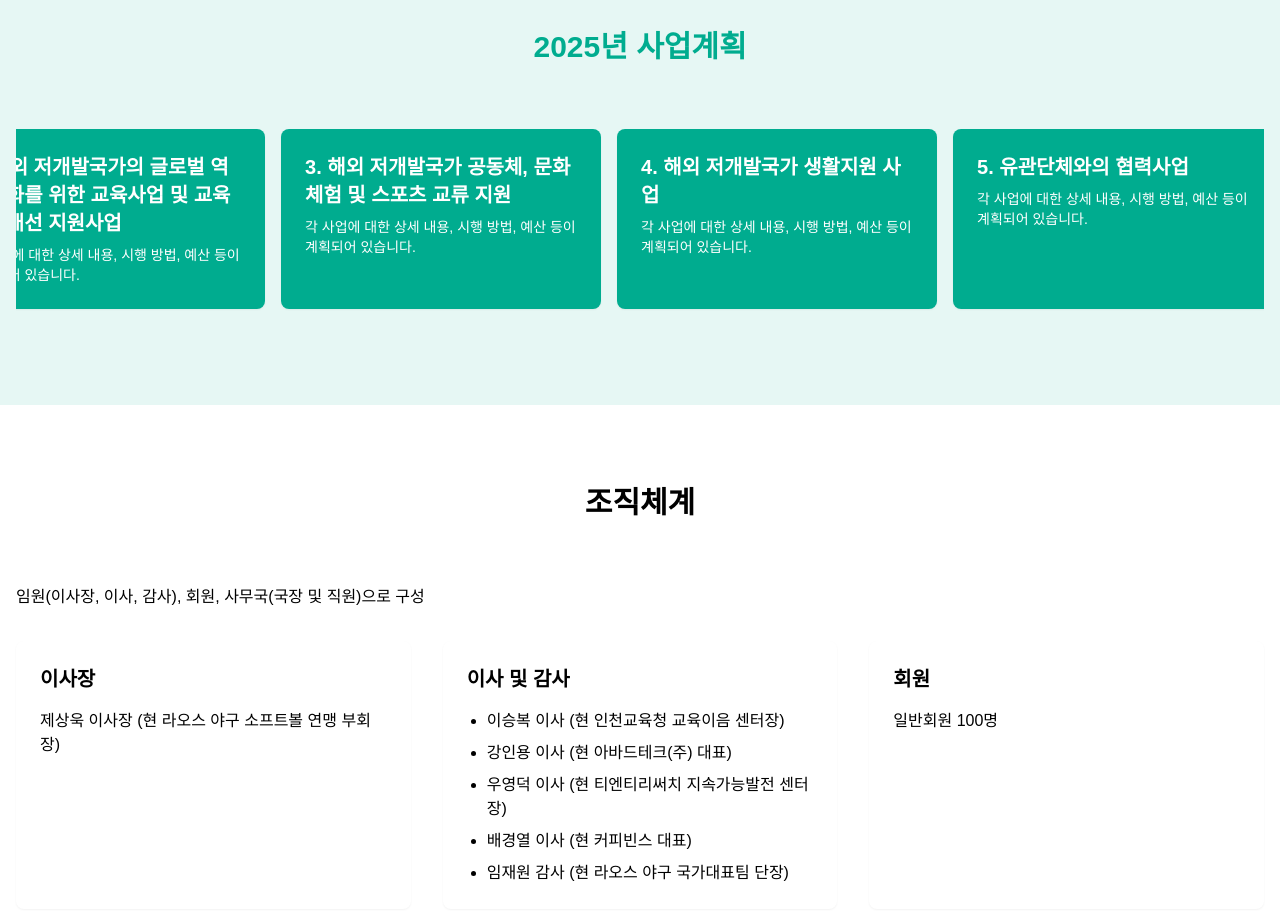
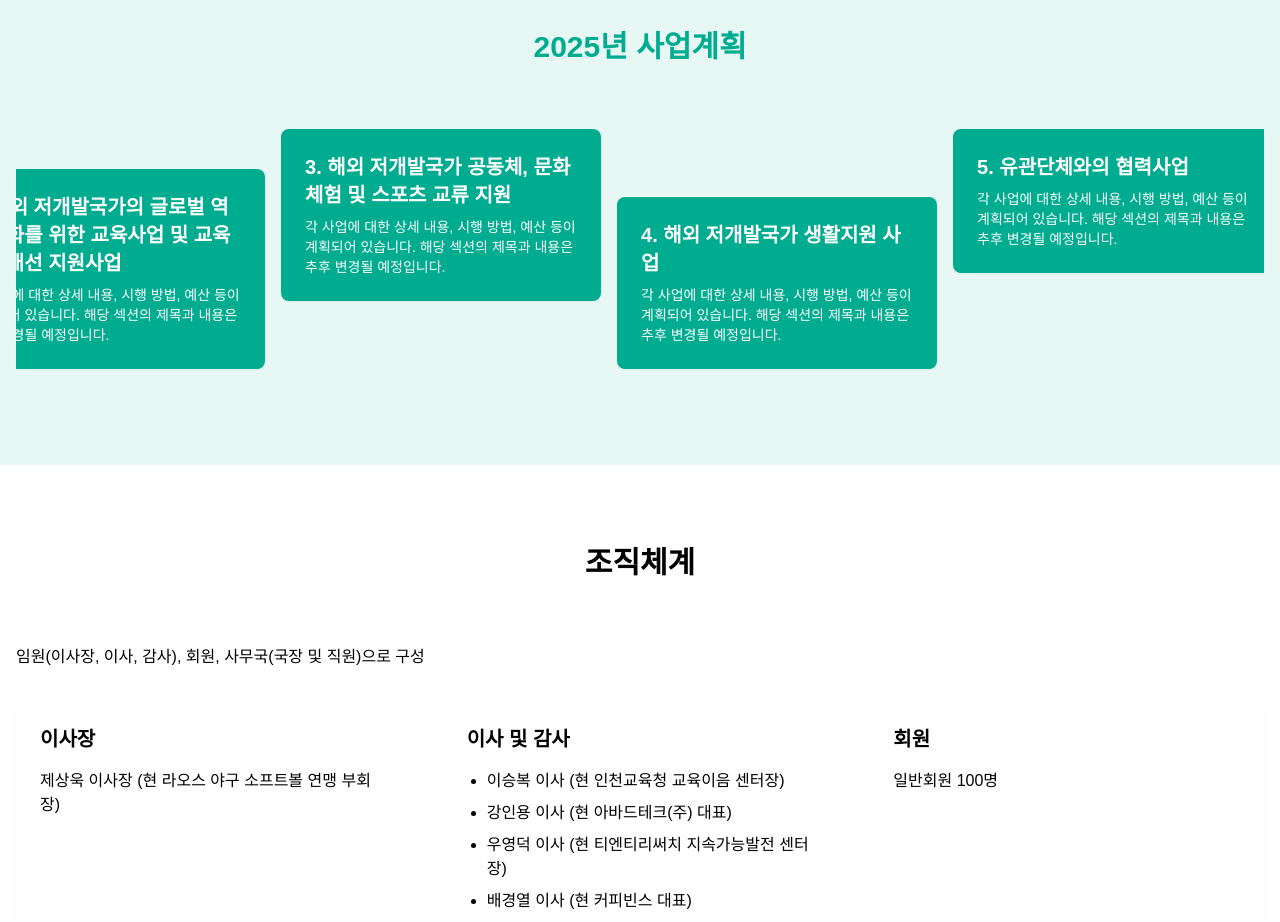
Before and after one commit to cheol-95/lao_web, a Next.js app: page / in a window 1280 px wide. Shown: the part 2120-3042 px from the top of the page. Built offline with nearby package versions, Linux system fonts and the light colour scheme.

Commit message:
update: 사업계획 카드 위치 조정

```diff
--- a/app/page.tsx
+++ b/app/page.tsx
@@ -259,8 +259,8 @@ function InfiniteScrollCards() {
     "해외 저개발국가 생활지원 사업",
     "유관단체와의 협력사업",
     "아시안게임 야구 우승",
-    "라오브라더스 오순절 성령운동을 전세계에 펼카다.",
-    "테슬라 주식 올라라.",
+    "라오브라더스 오순절 성령운동을 전세계에 펼치다.",
+    "야구를 통해 세상으로 나아가는 라오브라더스.",
   ];
 
   const containerRef = useRef<HTMLDivElement | null>(null);
@@ -273,11 +273,10 @@ function InfiniteScrollCards() {
     scrollIntervalRef.current = setInterval(() => {
       container.scrollLeft += 1; // 매번 1px씩 이동
 
-      // 끝에 도달했을 때 루프 처리
       if (container.scrollLeft >= container.scrollWidth - container.offsetWidth) {
         container.scrollLeft = container.scrollWidth / 3; // 원본 카드로 이동
       }
-    }, 15); // 20ms 간격으로 이동
+    }, 15); // 15ms 간격으로 이동
   };
 
   const stopAutoScroll = () => {
@@ -290,9 +289,8 @@ function InfiniteScrollCards() {
   useEffect(() => {
     const container = containerRef.current;
 
-    // 초기 위치를 원본 카드로 설정
     if (container) {
-      container.scrollLeft = container.scrollWidth / 3;
+      container.scrollLeft = container.scrollWidth / 3; // 초기 위치 설정
     }
 
     startAutoScroll(); // 자동 스크롤 시작
@@ -313,7 +311,7 @@ function InfiniteScrollCards() {
       <div className="flex space-x-4 min-w-max">
         {/* 왼쪽 복제 카드 */}
         {cards.map((item, index) => (
-          <Card
+          <CardContainer
             key={`left-${index}`}
             index={index}
             item={item}
@@ -324,7 +322,7 @@ function InfiniteScrollCards() {
 
         {/* 원본 카드 */}
         {cards.map((item, index) => (
-          <Card
+          <CardContainer
             key={`original-${index}`}
             index={index}
             item={item}
@@ -335,7 +333,7 @@ function InfiniteScrollCards() {
 
         {/* 오른쪽 복제 카드 */}
         {cards.map((item, index) => (
-          <Card
+          <CardContainer
             key={`right-${index}`}
             index={index}
             item={item}
@@ -348,7 +346,7 @@ function InfiniteScrollCards() {
   );
 }
 
-function Card({
+function CardContainer({
   index,
   item,
   stopAutoScroll,
@@ -361,7 +359,15 @@ function Card({
 }) {
   return (
     <div
-      className="bg-[#00AC8F] p-4 md:p-6 rounded-lg shadow-sm flex-shrink-0 w-80 text-white"
+      className="relative flex-shrink-0 w-80 h-60 bg-transparent" // 새로운 영역 (카드와 동일한 가로 너비, 더 긴 세로)
+    >
+      <div
+        className={`absolute w-full p-4 md:p-6 rounded-lg shadow-sm bg-[#00AC8F] text-white ${
+          index % 2 === 0 ? "top-0" : "bottom-0"
+        }`}
+        style={{
+          width: "100%", // 카드가 부모 영역의 가로 너비를 채움
+        }}
         onMouseEnter={stopAutoScroll} // 마우스가 올라가면 자동 스크롤 멈춤
         onMouseLeave={startAutoScroll} // 마우스가 떠나면 자동 스크롤 재개
       >
@@ -369,8 +375,9 @@ function Card({
           {index + 1}. {item}
         </h4>
         <p className="text-sm text-white">
-        각 사업에 대한 상세 내용, 시행 방법, 예산 등이 계획되어 있습니다.
+          각 사업에 대한 상세 내용, 시행 방법, 예산 등이 계획되어 있습니다. 해당 섹션의 제목과 내용은 추후 변경될 예정입니다.
         </p>
+      </div>
     </div>
   );
 }
```
Lines whose indentation alone changed are shown as unchanged.
